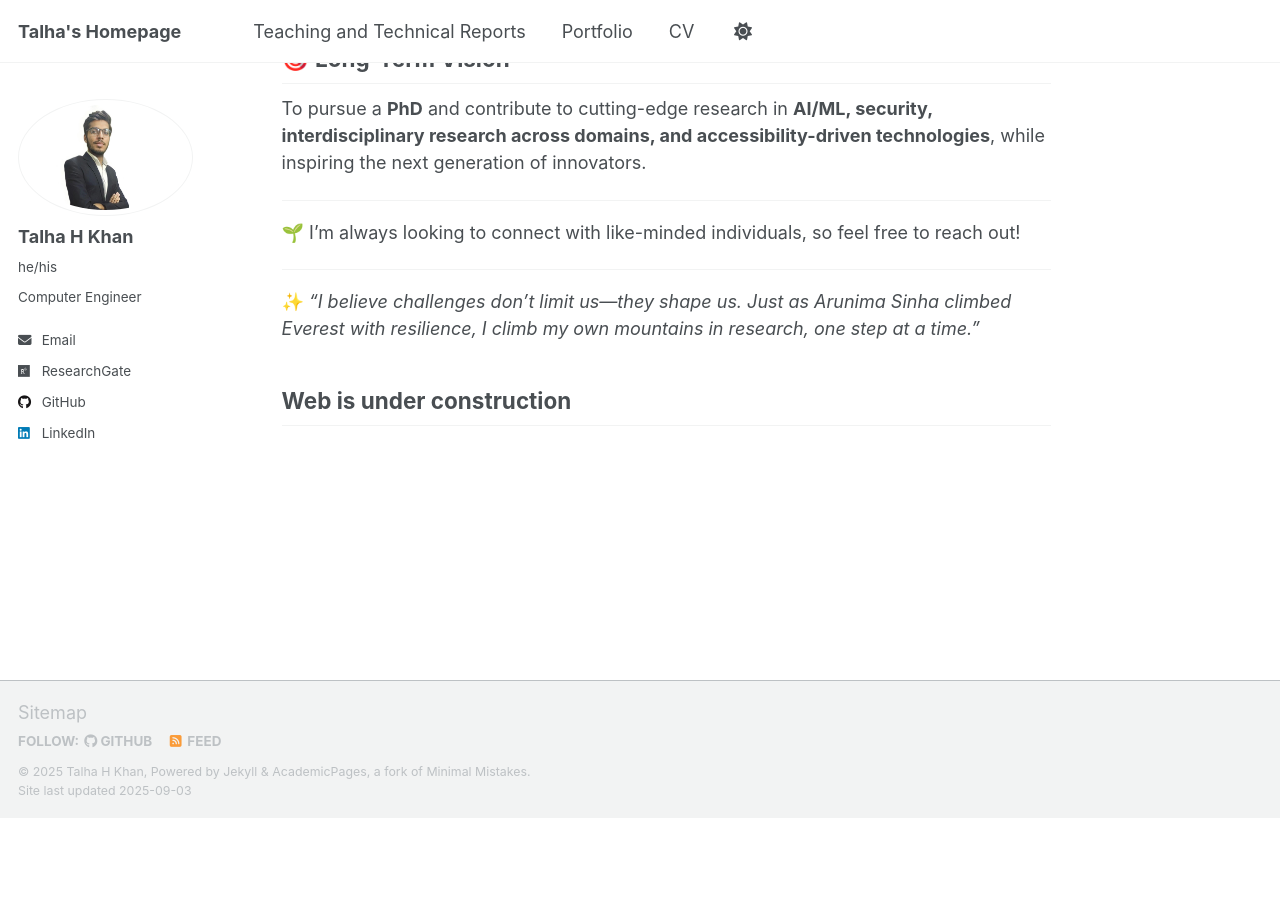
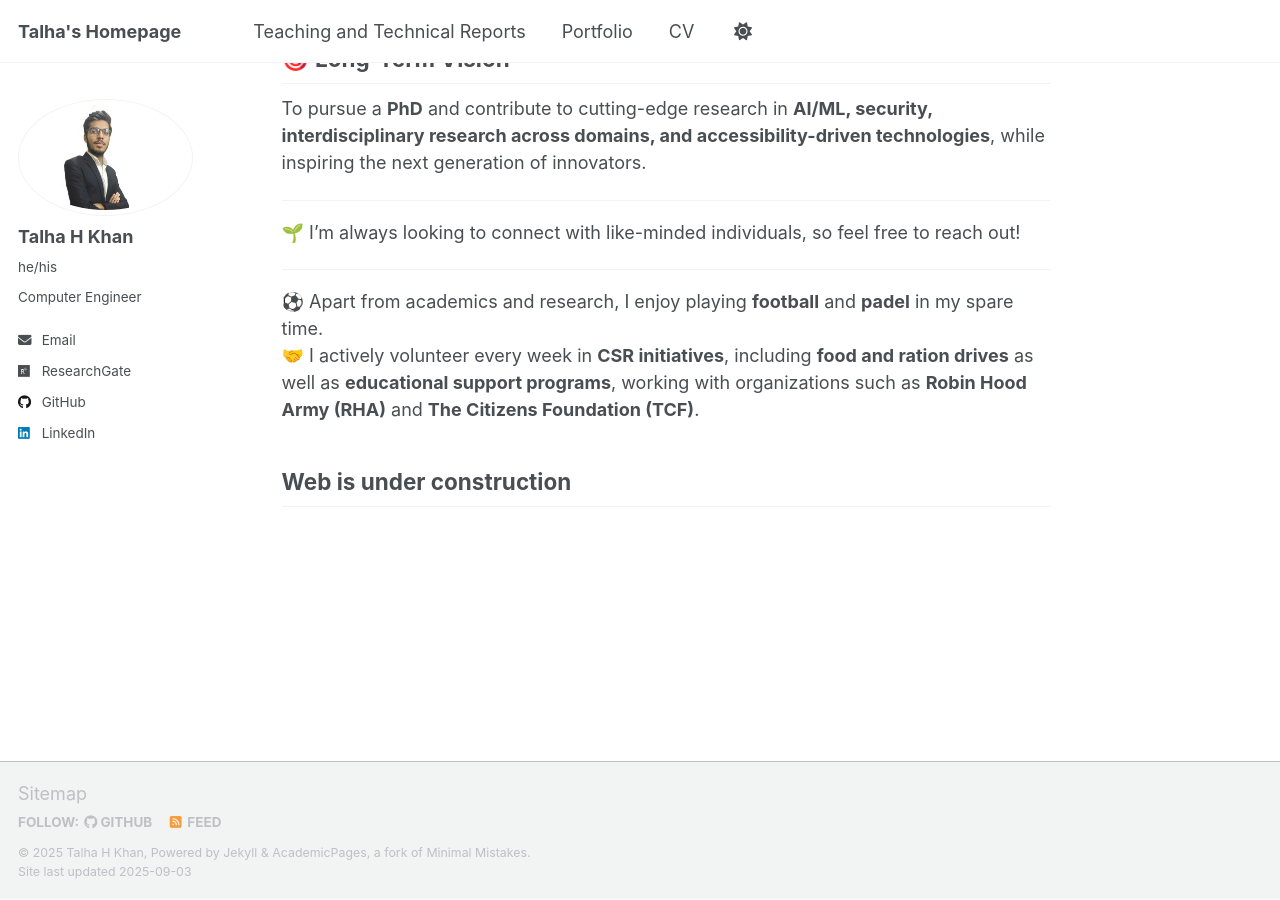
Before and after one commit to Talha-Here/Talha-Here.github.io, a Jekyll site: the page built from _pages/about.md, in a window 1280 px wide and 900 px high, scrolled down 1659 px. Built offline with Jekyll 4.4.1, drawn with Linux system fonts in a browser that asks for light colours; a script that is not in the unit is left out; before the commit the page ends 2478 px from its top, so only the background shows below that.

Commit message:
about update

```diff
--- a/_pages/about.md
+++ b/_pages/about.md
@@ -61,7 +61,8 @@ To pursue a **PhD** and contribute to cutting-edge research in **AI/ML, security
 
 ---
 
-✨ *"I believe challenges don’t limit us—they shape us. Just as Arunima Sinha climbed Everest with resilience, I climb my own mountains in research, one step at a time."*
-
+<!-- ✨ *"I believe challenges don’t limit us—they shape us. Just as Arunima Sinha climbed Everest with resilience, I climb my own mountains in research, one step at a time."*   -->
+⚽ Apart from academics and research, I enjoy playing **football** and **padel** in my spare time.
+🤝 I actively volunteer every week in **CSR initiatives**, including **food and ration drives** as well as **educational support programs**, working with organizations such as **Robin Hood Army (RHA)** and **The Citizens Foundation (TCF)**.
 
 ## Web is under construction
```
